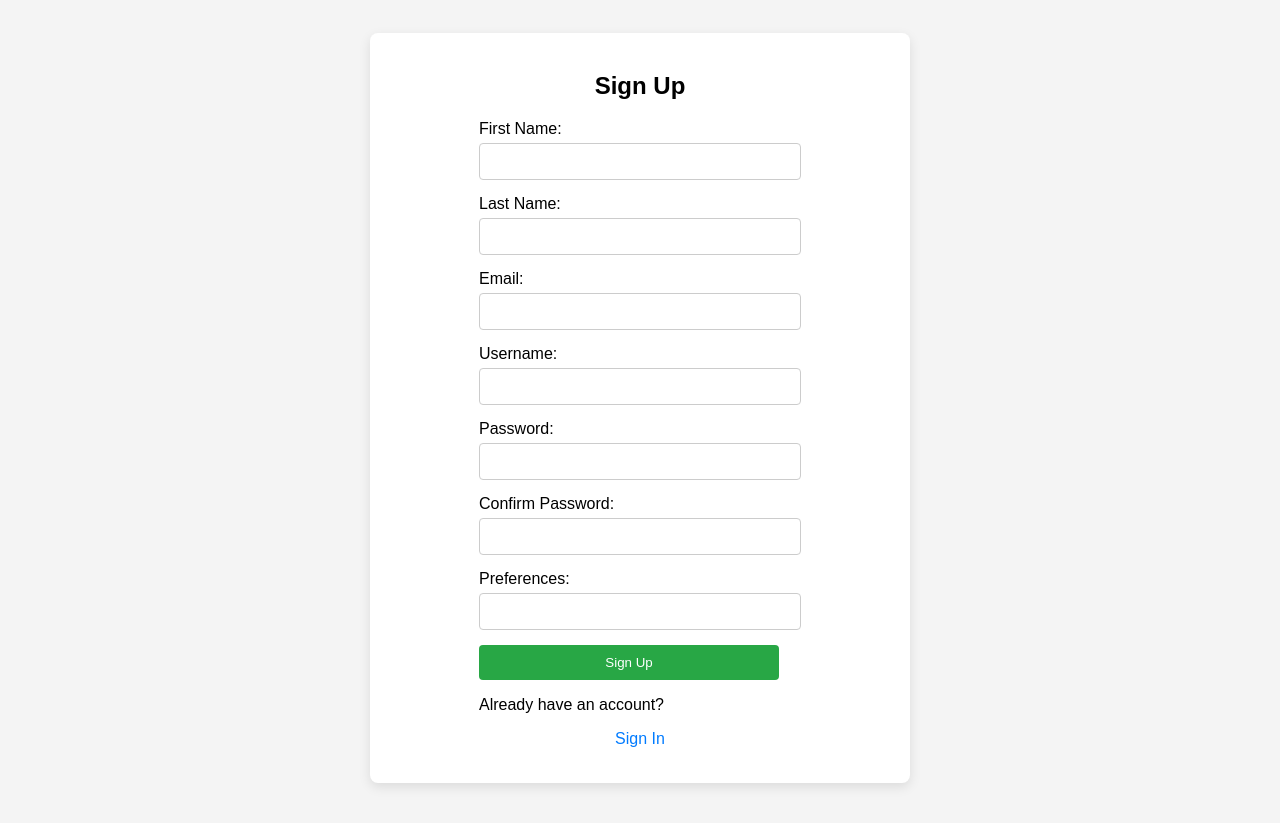
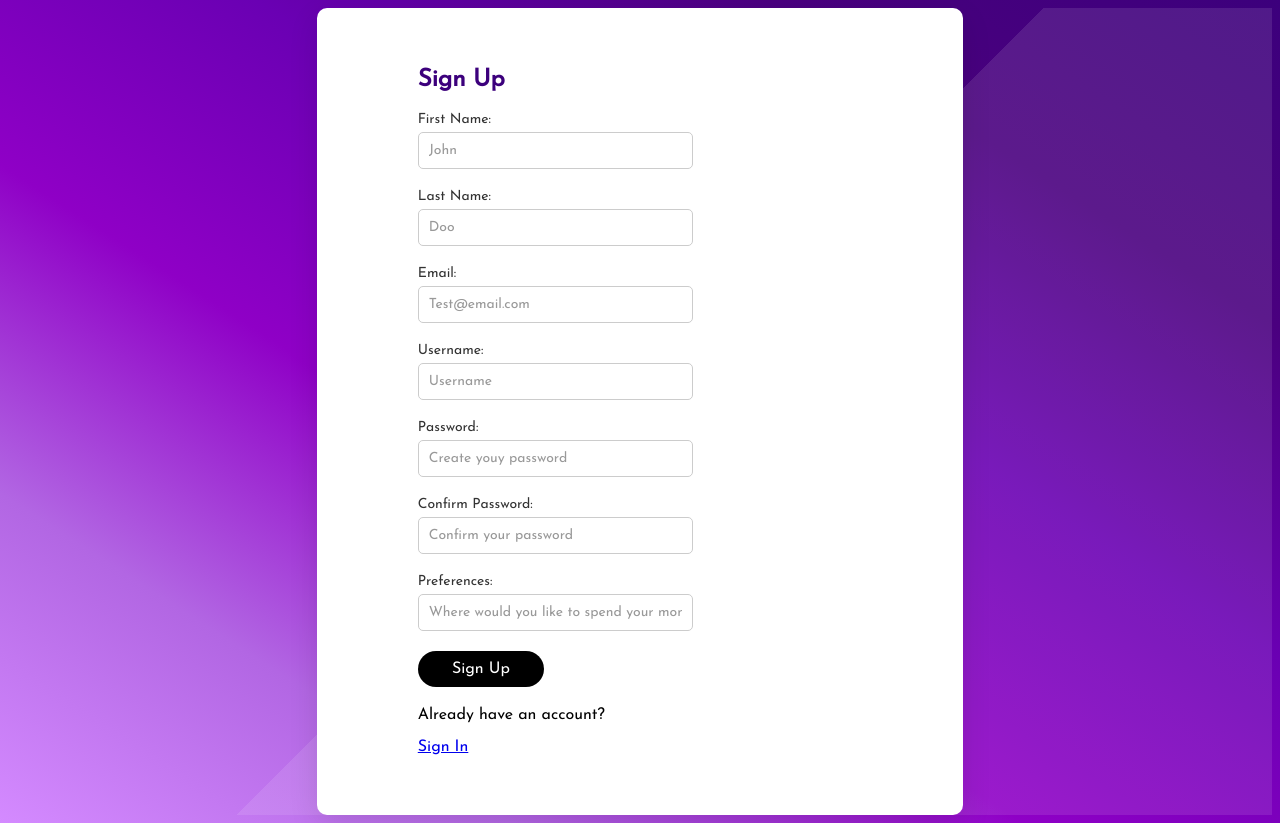
Before and after one commit to pidusbhusal/FestShare, a Django app: page /SignUp in a window 1280 px wide. Before the commit the page ends 787 px from the top, so only its background shows below. Run offline with Django 5.2, Linux system fonts and the light colour scheme.

Commit message:
ui changes

```diff
--- a/templates/Navbar.html
+++ b/templates/Navbar.html
@@ -18,7 +18,7 @@
         }
 
         nav {
-            background: rgba(255, 255, 255, 0.4);
+            background-color: rgba(255, 255, 255, 0.1);
             /* Glassmorphic background */
             backdrop-filter: blur(10px);
             /* Glassmorphic effect */
@@ -50,7 +50,7 @@
 
         nav ul li a {
             text-decoration: none;
-            color: #282c34;
+            color: #fefefe;
             /* Dark text color */
             padding: 10px 15px;
             border-radius: 5px;
@@ -65,7 +65,7 @@
         }
 
         nav a {
-            color: #282c34;
+            color: #fdfdfd;
             /* Dark text color for the other links */
             text-decoration: none;
             padding: 10px 15px;
--- a/templates/SignUp.html
+++ b/templates/SignUp.html
@@ -5,80 +5,122 @@
     <meta charset="UTF-8">
     <meta name="viewport" content="width=device-width, initial-scale=1.0">
     <title>Sign Up Form</title>
+    <link rel="preconnect" href="https://fonts.googleapis.com">
+    <link rel="preconnect" href="https://fonts.gstatic.com" crossorigin>
+    <link href="https://fonts.googleapis.com/css2?family=Josefin+Sans&display=swap" rel="stylesheet">
     <style>
+        /* General reset */
+* {
+    font-family: 'Josefin Sans', sans-serif;
+}
+
 body {
-            font-family: Arial, sans-serif;
-            background-color: #f4f4f4;
+
+    height:90%;
     display: flex;
     justify-content: center;
     align-items: center;
-            height: 100vh;
+    background: linear-gradient(to bottom left, #3c007c,#4a007f, #6a00b3,#8f00c6, #b266e3,#d48aff);
+    position: relative;
 }
-
-        .success {
-            color: green;
-        }
-
-        .error {
-            color: red;
+.diagonal-stripe {
+    position: absolute;
+    top: 0;
+    left: 0;
+    width: 100%;
+    height: 100%;
+    background: linear-gradient(135deg, transparent 50%, rgba(255, 255, 255, 0.1) 50%);
 }
 
 .signup-container {
+    z-index: 1;
     background-color: white;
-            padding: 20px;
-            border-radius: 8px;
-            width: 500px;
-            box-shadow: 0px 4px 12px rgba(0, 0, 0, 0.1);
-        }
-
-        form {
-            width: fit-content;
-            margin: auto;
+    padding: 40px;
+    padding-left: 8%;
+    border-radius: 10px;
+    height: 80%;
+    width: 40%;
+    box-shadow: 0 10px 30px rgba(0, 0, 0, 0.1);
+    text-align: left;
 }
 
 h2 {
-            text-align: center;
+    text-align: left;
     margin-bottom: 20px;
+    color: #3c007c;
 }
 
 .form-group {
-            margin-bottom: 15px;
+    margin-bottom: 20px;
 }
 
 .form-group label {
     display: block;
     margin-bottom: 5px;
+    font-size: 14px;
+    color: #333;
 }
 
 .form-group input {
-            width: 300px;
+    width: 50%;
     padding: 10px;
     border: 1px solid #ccc;
-            border-radius: 4px;
+    border-radius: 5px;
+    font-size: 14px;
+}
+
+.form-group input::placeholder {
+    color: #999;
+}
+
+.password-requirements {
+    list-style-type: disc;
+    padding-left: 20px;
+    font-size: 12px;
+    color: #333;
+    margin-bottom: 20px;
+}
+
+.password-requirements li {
+    margin-bottom: 5px;
 }
 
 .form-group input[type="submit"] {
-            background-color: #28a745;
-            color: white;
+    width: 25%;
+    padding: 10px;
+    background-color: #000;
+    color: #fff;
+    border: none;
+    border-radius: 25px;
+    font-size: 16px;
     cursor: pointer;
-            border: none;
+    transition: transform 0.3s ease;
 }
 
 .form-group input[type="submit"]:hover {
-            background-color: #218838;
+   transform: scale(1.1);
 }
 
-        .form-group a {
+.login-prompt {
+    text-align: center;
+    font-size: 14px;
+    color: #333;
+}
+
+.login-prompt a {
+    color: #4a007f;
     text-decoration: none;
-            color: #007bff;
-            display: block;
-            text-align: center;
-            margin-top: 10px;
 }
+
+.login-prompt a:hover {
+    text-decoration: underline;
+}
+
     </style>
 </head>
 
 <body>
+    <div class="diagonal-stripe"></div>
     <div class="signup-container">
         <h2>Sign Up</h2>
         {% if messages %}
@@ -93,31 +135,31 @@
             {% csrf_token %}
             <div class="form-group">
                 <label for="firstName">First Name:</label>
-                <input type="text" name="firstName" id="firstName" required>
+                <input type="text" name="firstName" id="firstName" required placeholder="John">
             </div>
             <div class="form-group">
                 <label for="LastName">Last Name:</label>
-                <input type="text" name="LastName" id="LastName" required>
+                <input type="text" name="LastName" id="LastName" requiredn placeholder="Doo">
             </div>
             <div class="form-group">
                 <label for="email">Email:</label>
-                <input type="email" name="email" id="email" required>
+                <input type="email" name="email" id="email" required placeholder="Test@email.com">
             </div>
             <div class="form-group">
                 <label for="username">Username:</label>
-                <input type="text" name="username" id="username" required>
+                <input type="text" name="username" id="username" required placeholder="Username">
             </div>
             <div class="form-group">
                 <label for="password1">Password:</label>
-                <input type="password" name="password1" id="password1" required>
+                <input type="password" name="password1" id="password1" required placeholder="Create youy password">
             </div>
             <div class="form-group">
                 <label for="password2">Confirm Password:</label>
-                <input type="password" name="password2" id="password2" required>
+                <input type="password" name="password2" id="password2" required placeholder="Confirm your password">
             </div>
             <div class="form-group">
                 <label for="preferences">Preferences:</label>
-                <input type="text" name="preferences" id="preferences">
+                <input type="text" name="preferences" id="preferences" placeholder="Where would you like to spend your money?">
             </div>
             <div class="form-group">
                 <input type="submit" value="Sign Up">
```
Also changed, not shown: templates/Css/stylefirstpage.css (added, +81 -0 lines), templates/Css/styleloginpage.css (added, +81 -0 lines), templates/Home.html (+14 -5 lines), templates/Login.html (+87 -31 lines), templates/firstpage.html (added, +30 -0 lines), templates/logo.jpeg (added). Lines whose indentation alone changed are shown as unchanged.
